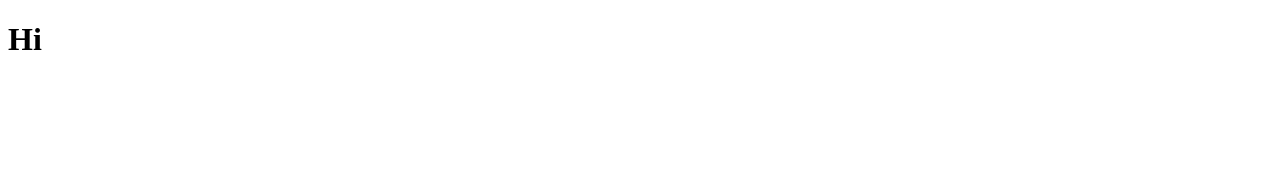
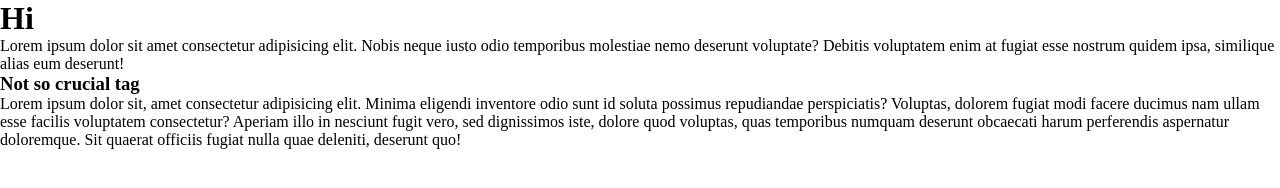
Before and after one commit to mikailcfrli/for-git1, a plain HTML site: page index.html in a window 1280 px wide. Drawn offline with Linux system fonts and the light colour scheme.

Commit message:
css was added, content was added

```diff
--- a/index.html
+++ b/index.html
@@ -1,12 +1,28 @@
 <!DOCTYPE html>
 <html lang="en">
-<head>
-    <meta charset="UTF-8">
-    <meta http-equiv="X-UA-Compatible" content="IE=edge">
-    <meta name="viewport" content="width=device-width, initial-scale=1.0">
+  <head>
+    <meta charset="UTF-8" />
+    <meta http-equiv="X-UA-Compatible" content="IE=edge" />
+    <meta name="viewport" content="width=device-width, initial-scale=1.0" />
+    <link rel="stylesheet" href="./main.css" />
     <title>Document</title>
-</head>
-<body>
+  </head>
+  <body>
     <h1>Hi</h1>
-</body>
+    <div>
+      Lorem ipsum dolor sit amet consectetur adipisicing elit. Nobis neque iusto
+      odio temporibus molestiae nemo deserunt voluptate? Debitis voluptatem enim
+      at fugiat esse nostrum quidem ipsa, similique alias eum deserunt!
+    </div>
+    <h3>Not so crucial tag</h3>
+    <p>
+      Lorem ipsum dolor sit, amet consectetur adipisicing elit. Minima eligendi
+      inventore odio sunt id soluta possimus repudiandae perspiciatis? Voluptas,
+      dolorem fugiat modi facere ducimus nam ullam esse facilis voluptatem
+      consectetur? Aperiam illo in nesciunt fugit vero, sed dignissimos iste,
+      dolore quod voluptas, quas temporibus numquam deserunt obcaecati harum
+      perferendis aspernatur doloremque. Sit quaerat officiis fugiat nulla quae
+      deleniti, deserunt quo!
+    </p>
+  </body>
 </html>
--- /dev/null
+++ b/main.css
@@ -0,0 +1,5 @@
+* {
+  box-sizing: border-box;
+  margin: 0;
+  padding: 0;
+}
```
